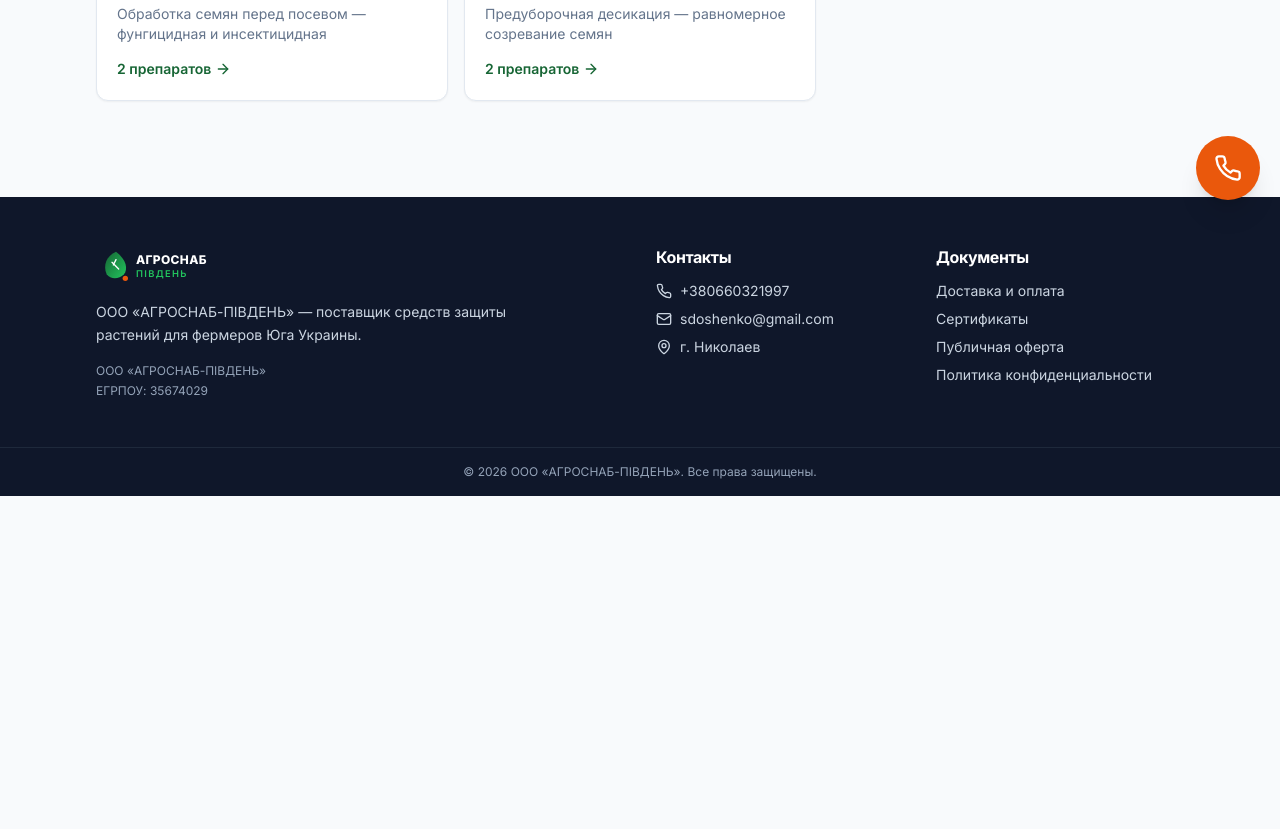
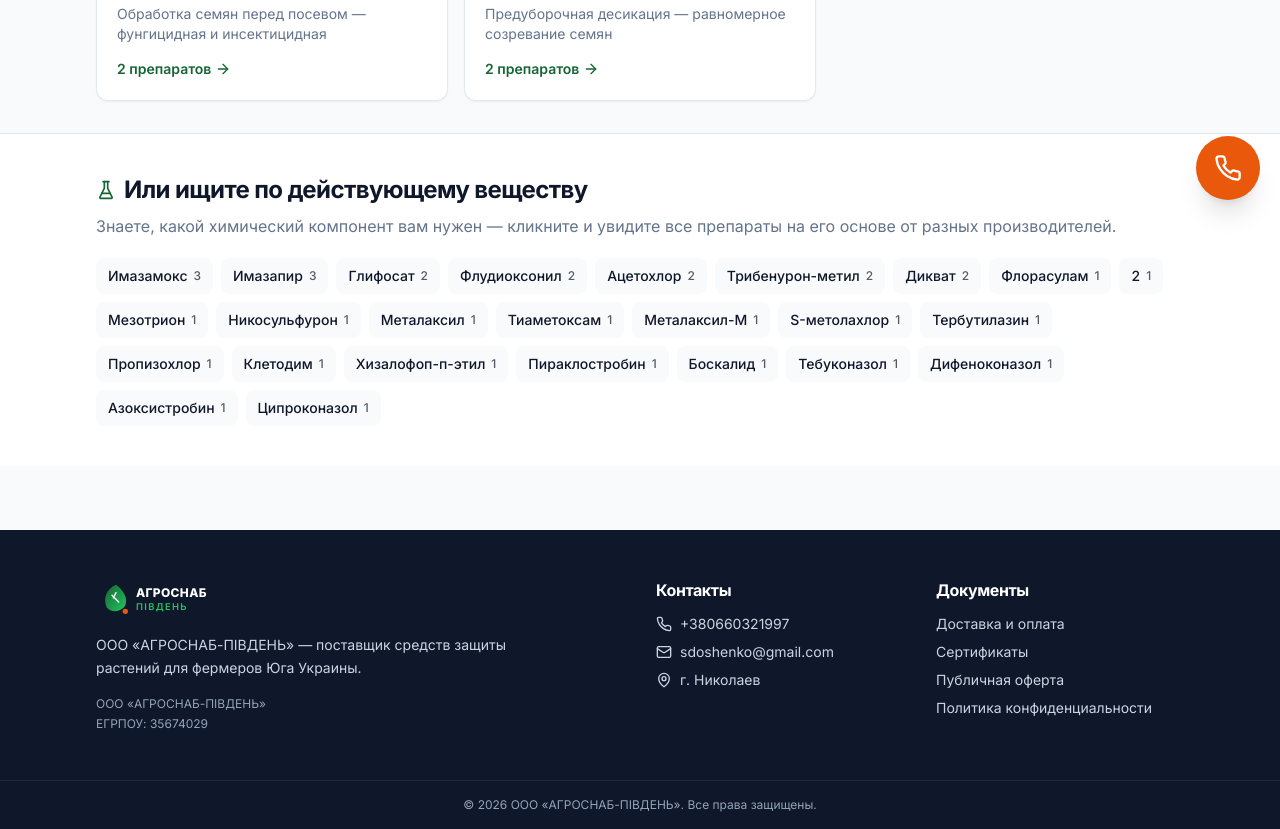
Before and after one commit to sdoshenko-max/agrosnab-pivden, a Next.js app: page /ru/grupy in a window 1280 px wide. Shown: the part 580-1409 px from the top of the page. Before the commit the page ends 1076 px from the top, so only its background shows below. Built offline with nearby package versions, Linux system fonts and the light colour scheme; no server answers.

Commit message:
feat: nav 'Діючі речовини' + блок на сторінці груп

```diff
--- a/app/grupy/page.tsx
+++ b/app/grupy/page.tsx
@@ -4,7 +4,8 @@
 import { FloatingCallButton } from "@/components/FloatingCallButton";
 import { groups } from "@/lib/groups";
 import { products } from "@/lib/data";
-import { ArrowRight } from "lucide-react";
+import { activeIngredients } from "@/lib/activeIngredients";
+import { ArrowRight, FlaskConical } from "lucide-react";
 
 export const metadata = { title: "Групи ЗЗР", description: "Каталог засобів захисту рослин за групами" };
 
@@ -34,6 +35,30 @@
             })}
           </div>
         </section>
+
+        {/* Або шукайте за діючою речовиною */}
+        <section className="bg-white border-t border-border py-10">
+          <div className="container-w">
+            <div className="flex items-center gap-2 mb-2">
+              <FlaskConical className="w-5 h-5 text-brand" />
+              <h2 className="text-xl lg:text-2xl font-bold">Або шукайте за діючою речовиною</h2>
+            </div>
+            <p className="text-muted mb-5">Знаєте, який саме хімічний компонент вам потрібен — клікніть на нього і побачите всі препарати на його основі від різних виробників.</p>
+            <div className="flex flex-wrap gap-2">
+              {activeIngredients.slice(0, 30).map(a => (
+                <Link key={a.slug} href={`/diiucha-rechovyna/${a.slug}`} className="inline-flex items-center gap-1.5 bg-bg hover:bg-brand hover:text-white px-3 py-2 rounded-lg text-sm font-medium transition-colors">
+                  {a.nameUk}
+                  <span className="text-xs opacity-70">{a.productSlugs.length}</span>
+                </Link>
+              ))}
+            </div>
+            {activeIngredients.length > 30 && (
+              <Link href="/diiucha-rechovyna" className="inline-flex items-center gap-1 text-sm font-semibold text-brand mt-4">
+                Усі діючі речовини <ArrowRight className="w-4 h-4" />
+              </Link>
+            )}
+          </div>
+        </section>
       </main>
       <Footer lang="uk" />
       <FloatingCallButton />
--- a/app/ru/grupy/page.tsx
+++ b/app/ru/grupy/page.tsx
@@ -4,7 +4,8 @@
 import { FloatingCallButton } from "@/components/FloatingCallButton";
 import { groups } from "@/lib/groups";
 import { products } from "@/lib/data";
-import { ArrowRight } from "lucide-react";
+import { activeIngredients } from "@/lib/activeIngredients";
+import { ArrowRight, FlaskConical } from "lucide-react";
 
 export const metadata = { title: "Группы СЗР", description: "Каталог средств защиты растений по группам" };
 
@@ -34,6 +35,29 @@
             })}
           </div>
         </section>
+
+        <section className="bg-white border-t border-border py-10">
+          <div className="container-w">
+            <div className="flex items-center gap-2 mb-2">
+              <FlaskConical className="w-5 h-5 text-brand" />
+              <h2 className="text-xl lg:text-2xl font-bold">Или ищите по действующему веществу</h2>
+            </div>
+            <p className="text-muted mb-5">Знаете, какой химический компонент вам нужен — кликните и увидите все препараты на его основе от разных производителей.</p>
+            <div className="flex flex-wrap gap-2">
+              {activeIngredients.slice(0, 30).map(a => (
+                <Link key={a.slug} href={`/ru/diiucha-rechovyna/${a.slug}`} className="inline-flex items-center gap-1.5 bg-bg hover:bg-brand hover:text-white px-3 py-2 rounded-lg text-sm font-medium transition-colors">
+                  {a.nameRu}
+                  <span className="text-xs opacity-70">{a.productSlugs.length}</span>
+                </Link>
+              ))}
+            </div>
+            {activeIngredients.length > 30 && (
+              <Link href="/ru/diiucha-rechovyna" className="inline-flex items-center gap-1 text-sm font-semibold text-brand mt-4">
+                Все действующие вещества <ArrowRight className="w-4 h-4" />
+              </Link>
+            )}
+          </div>
+        </section>
       </main>
       <Footer lang="ru" />
       <FloatingCallButton />
--- a/components/Header.tsx
+++ b/components/Header.tsx
@@ -21,6 +21,7 @@
         <nav className="hidden lg:flex items-center gap-6 text-sm font-medium text-ink">
           <Link href={`${base}/kultury`} className="hover:text-brand">{t.nav.cultures}</Link>
           <Link href={`${base}/grupy`} className="hover:text-brand">{t.nav.groups}</Link>
+          <Link href={`${base}/diiucha-rechovyna`} className="hover:text-brand">{t.nav.ai}</Link>
           <Link href={`${base}/bakovi-sumishi`} className="hover:text-brand">{t.nav.mixes}</Link>
           <Link href={`${base}/baza-znan`} className="hover:text-brand">{t.nav.knowledge}</Link>
           <Link href={`${base}/kontakty`} className="hover:text-brand">{t.nav.contacts}</Link>
@@ -45,6 +46,7 @@
           <div className="container-w py-3 flex flex-col gap-1">
             <Link href={`${base}/kultury`} onClick={() => setOpen(false)} className="py-2.5 font-medium">{t.nav.cultures}</Link>
             <Link href={`${base}/grupy`} onClick={() => setOpen(false)} className="py-2.5 font-medium">{t.nav.groups}</Link>
+            <Link href={`${base}/diiucha-rechovyna`} onClick={() => setOpen(false)} className="py-2.5 font-medium">{t.nav.ai}</Link>
             <Link href={`${base}/bakovi-sumishi`} onClick={() => setOpen(false)} className="py-2.5 font-medium">{t.nav.mixes}</Link>
             <Link href={`${base}/baza-znan`} onClick={() => setOpen(false)} className="py-2.5 font-medium">{t.nav.knowledge}</Link>
             <Link href={`${base}/kontakty`} onClick={() => setOpen(false)} className="py-2.5 font-medium">{t.nav.contacts}</Link>
--- a/lib/i18n.ts
+++ b/lib/i18n.ts
@@ -5,6 +5,7 @@
     nav: {
       cultures: "Культури",
       groups: "Групи ЗЗР",
+      ai: "Діючі речовини",
       mixes: "Бакові суміші",
       knowledge: "База знань",
       contacts: "Контакти"
@@ -104,6 +105,7 @@
     nav: {
       cultures: "Культуры",
       groups: "Группы СЗР",
+      ai: "Действующие вещества",
       mixes: "Баковые смеси",
       knowledge: "База знаний",
       contacts: "Контакты"
```
